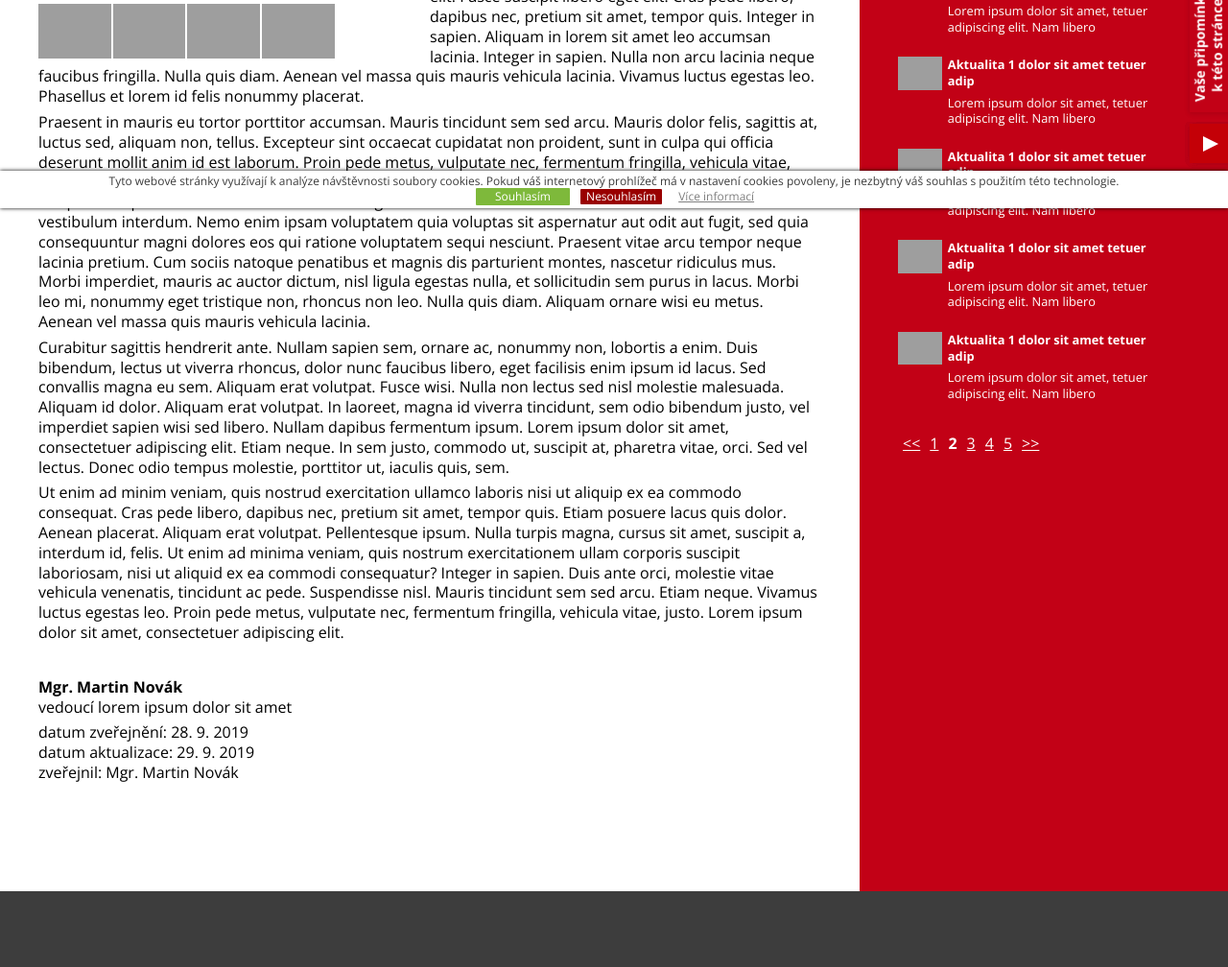
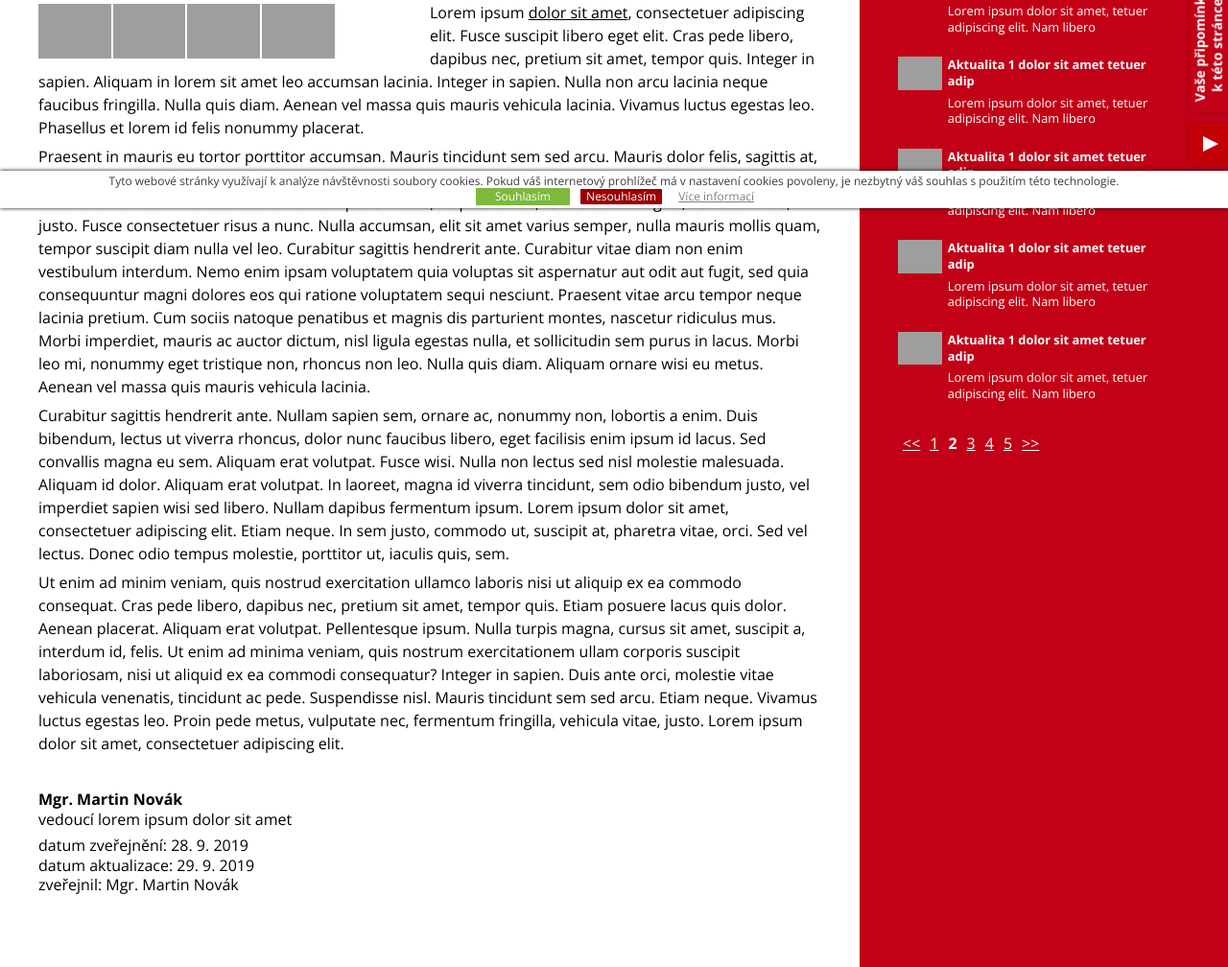
Before and after one commit to wwworks-sro/litomysl, a PHP site: page /aktuality.php in a window 1280 px wide. Shown: the part 583-1591 px from the top of the page at 96% size. Run offline with PHP 8.4, Linux system fonts and the light colour scheme; some libraries are stand-ins or nearby versions; grey boxes are pictures that could not be loaded.

Commit message:
Line-height u článků

```diff
--- a/css/main.css
+++ b/css/main.css
@@ -31,6 +31,7 @@ p {padding:3px 0px;margin:0px;}
 strong {font-weight:600;}
 a {text-decoration:none;}
 p a,.text-content a {text-decoration:underline;}
+.text-content,.text-content p {line-height:1.5em;}
 a:hover,:hover.trigger-more {cursor:pointer !important;opacity:0.6;}
 a:link, a:visited { color:black;}
 nav a {text-decoration:underline;line-height:1.6em;}
```
Also changed, not shown: img/img-system/services/covid.png.
